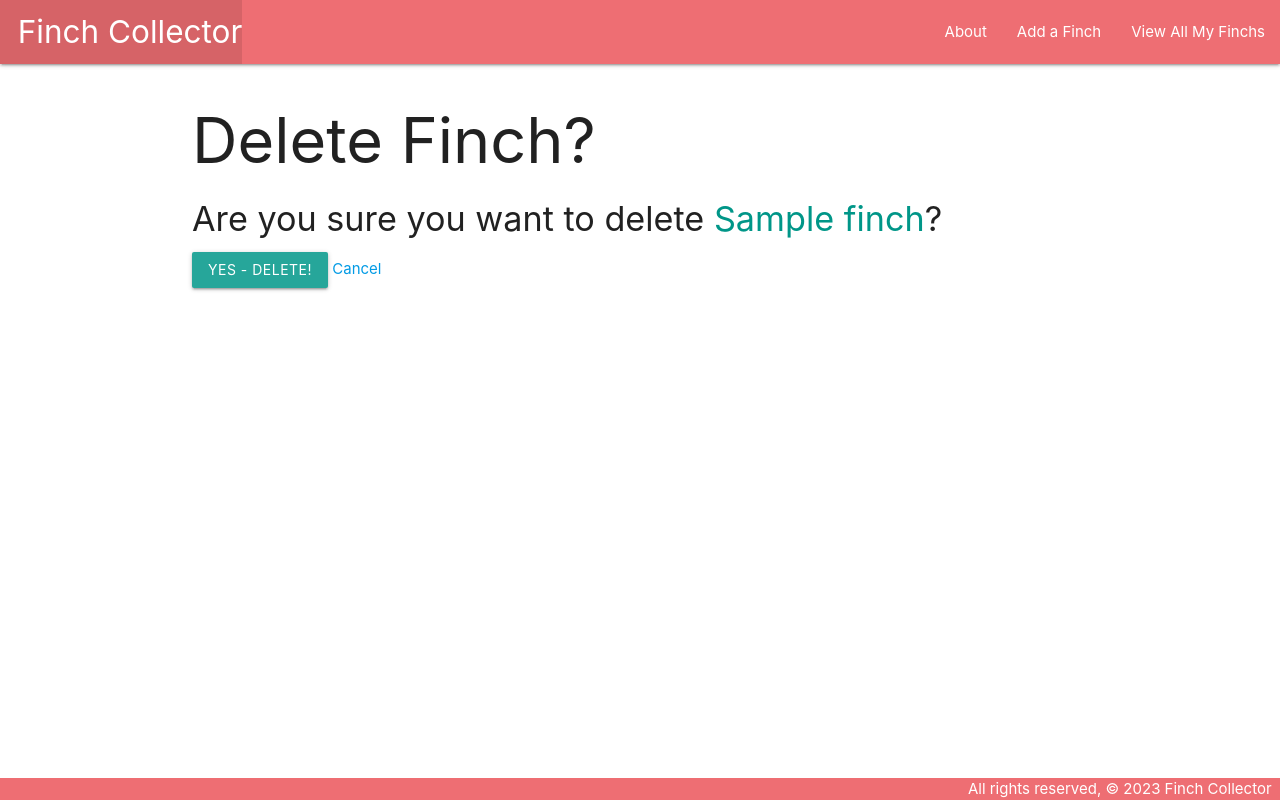
After one commit to drnepal/finchcollector, a Django app: page /finchs/1/delete/ in a window 1280 px wide. The commit adds this page. Run offline with Django 4.2, Linux system fonts and the light colour scheme; tables that the repository leaves empty hold one stand-in row (values such as "Sample post").

Commit message:
third phase

```diff
--- a/main_app/models.py
+++ b/main_app/models.py
@@ -1,20 +1,42 @@
 from django.db import models
-
 from django.urls import reverse
 
+# A tuple of 2-tuples
+MEALS = (
+    ('B', 'Breakfast'),
+    ('L', 'Lunch'),
+    ('D', 'Dinner')
+)
 # Create your models here.
+
 class Finch(models.Model):
     name = models.CharField(max_length=100)
     breed = models.CharField(max_length=100)
     description = models.TextField(max_length=250)
     age = models.IntegerField()
 
-    # dunder str method return cat name
+    # dunder str method return finch name
     def __str__(self):
         return self.name
-
-    # return self.name
 
     # this is used to direct to the detail view for a resource
     def get_absolute_url(self):
         return reverse('detail', kwargs={'finch_id': self.id })
+
+# Add new Feeding model below Finch model
+class Feeding(models.Model):
+    date = models.DateField('feeding date')
+    meal = models.CharField(
+        max_length=1,
+        # add the choices field
+        choices = MEALS,
+        # set a default value for the meal to be 'B'
+        default = MEALS[0][0]
+    )
+    # add finch foreign key reference
+    finch = models.ForeignKey(Finch, on_delete=models.CASCADE)
+
+    def __str__(self):
+        # this method is coming from django
+        # produced like this: get_<name_of_field>_display()
+        return f"{self.get_meal_display()} on {self.date}"
--- a/main_app/templates/about.html
+++ b/main_app/templates/about.html
@@ -1,6 +1,6 @@
 {% extends 'base.html' %}
 {% block content %}
-    <h1>About the Finch Collector </h1>
+    <h1>About the Finch Collector</h1>
     <hr>
-    <p>Hire the Finch Collector !</p>
+    <p>Hire the Finch Collector!</p>
 {% endblock %}
--- a/main_app/templates/base.html
+++ b/main_app/templates/base.html
@@ -7,6 +7,7 @@
     <meta name="viewport" content="width=device-width, initial-scale=1.0">
     <title>Finch Collector</title>
     <link rel="stylesheet" href="https://cdnjs.cloudflare.com/ajax/libs/materialize/1.0.0/css/materialize.min.css">
+    <script src="https://cdnjs.cloudflare.com/ajax/libs/materialize/1.0.0/js/materialize.min.js"></script>
     <link rel="stylesheet" type="text/css" href="{% static 'css/style.css' %}">
 </head>
 <body>
@@ -18,10 +19,8 @@
                 </ul>
                 <ul class="right">
                     <li><a href="{% url 'about' %}">About</a></li>
-
                     <li><a href="{% url 'finchs_create' %}">Add a Finch</a></li>
-                    <li><a href="{% url 'index' %}">View All My Finches</a></li>
-
+                    <li><a href="{% url 'index' %}">View All My Finchs</a></li>
                 </ul>
             </div>
         </nav>
--- a/main_app/templates/finchs/detail.html
+++ b/main_app/templates/finchs/detail.html
@@ -12,5 +12,9 @@
                 <p>Age: chick</p>
             {% endif %}
         </div>
+        <div class="card-action">
+            <a href="{% url 'finchs_update' finch.id %}">Edit</a>
+            <a href="{% url 'finchs_delete' finch.id %}">Delete</a>
+          </div>
     </div>
 {% endblock %}
--- /dev/null
+++ b/main_app/templates/main_app/finch_confirm_delete.html
@@ -0,0 +1,12 @@
+{% extends 'base.html' %}
+{% block content %}
+    <h1>Delete Finch?</h1>
+
+    <h4>Are you sure you want to delete <span class="teal-text">{{ object.name }}</span>?</h4>
+
+    <form action="" method="POST">
+        {% csrf_token %}
+        <input type="submit" value="Yes - Delete!" class="btn">
+        <a href="{% url 'detail' finch.id %}">Cancel</a>
+    </form>
+{% endblock %}
--- a/main_app/urls.py
+++ b/main_app/urls.py
@@ -1,22 +1,17 @@
 from django.urls import path
 from . import views
 
-# urlpatterns = [
-#     # using an empty string here makes this our root route
-#     # views.home refers to a view that renders a file
-#     # the name='home' kwarg gives the route a name
-#     # naming routes is optional, but best practices
-#     path('', views.home, name='home'),
-#     path('about/', views.about, name='about'),
-#     # paths for finchs
-#     path('finchs/', views.finchs_index, name='index'),
-#     path('finchs/<int:finch_id>/', views.finchs_detail, name='detail'),
-# ]
 urlpatterns = [
-  path('', views.home, name='home'),
-  path('about/', views.about, name='about'),
-  path('finchs/', views.finchs_index, name='index'),
-  path('finchs/<int:finch_id>/', views.finchs_detail, name='detail'),
-  # new route used to show a form and create a finch
-  path('finchs/create/', views.FinchCreate.as_view(), name='finchs_create'),
+    # using an empty string here makes this our root route
+    # views.home refers to a view that renders a file
+    # the name='home' kwarg gives the route a name
+    # naming routes is optional, but best practices
+    path('', views.home, name='home'),
+    path('about/', views.about, name='about'),
+    # paths for finchs
+    path('finchs/', views.finchs_index, name='index'),
+    path('finchs/create/', views.FinchCreate.as_view(), name='finchs_create'),
+    path('finchs/<int:pk>/update/', views.FinchUpdate.as_view(), name='finchs_update'),
+    path('finchs/<int:pk>/delete/', views.FinchDelete.as_view(), name='finchs_delete'),
+    path('finchs/<int:finch_id>/', views.finchs_detail, name='detail'),
 ]
--- a/main_app/views.py
+++ b/main_app/views.py
@@ -1,9 +1,13 @@
 from django.shortcuts import render
-
-from django.views.generic.edit import CreateView
-
+from django.views.generic.edit import CreateView, UpdateView, DeleteView
 from .models import Finch
 
+# temporary finchs for building templates
+# finchs = [
+#     {'name': 'Lolo', 'breed': 'tabby', 'description': 'furry little demon', 'age': 3},
+#     {'name': 'Sachi', 'breed': 'calico', 'description': 'gentle and loving', 'age': 2},
+#     {'name': 'Tubs', 'breed': 'ragdoll', 'description': 'chunky lil guy', 'age': 0},
+# ]
 
 # Create your views here.
 # view functions match urls to code (like controllers in Express)
@@ -31,5 +35,22 @@ def finchs_detail(request, finch_id):
     return render(request, 'finchs/detail.html', { 'finch': finch })
 
 class FinchCreate(CreateView):
-  model = Finch
-  fields = '__all__'
+    model = Finch
+    # the fields attribute is required for a createview. These inform the form
+    fields = '__all__'
+    # we could also have written our fields like this:
+    # fields = ['name', 'breed', 'description', 'age']
+    # we need to add redirects when we make a success
+    # success_url = '/finchs/{finch_id}'
+    # or, we could redirect to the index page if we want
+    # success_url = '/finchs'
+    # what django recommends, is adding a get_absolute_url method to the model
+
+class FinchUpdate(UpdateView):
+    model = Finch
+    # let's use custom fields to disallow renaming a finch
+    fields = ['breed', 'description', 'age']
+
+class FinchDelete(DeleteView):
+    model = Finch
+    success_url = '/finchs/'
```
Also changed, not shown: main_app/templates/main_app/finch_form.html (+9 -4 lines).
